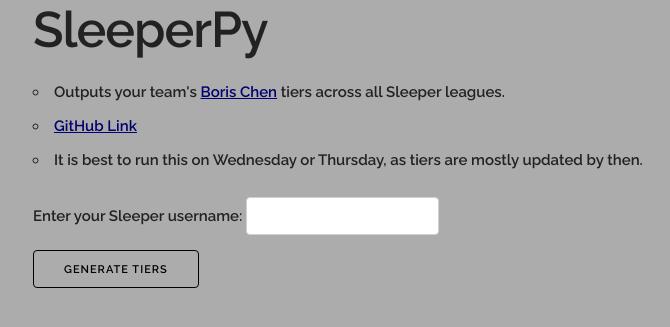
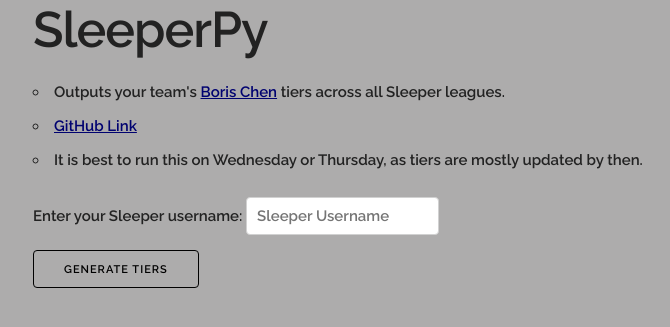
Before and after one commit to wbollock/sleeperPy, a PHP site: page / in a window 1280 px wide. Shown: the top 327 px of the page, without its empty margins (127-797 px from the left). Run offline with PHP 8.4, Linux system fonts and the light colour scheme; some libraries are stand-ins or nearby versions.

Commit message:
input validation

```diff
--- a/index.php
+++ b/index.php
@@ -47,7 +47,7 @@
     }
 
 
-    $username = $_POST['name'];
+    $username = htmlspecialchars($_POST['name']);
     $command = 'python3 sleeperPy.py '.$username;
     #$script = escapeshellcmd('python3 sleeperPy.py ').$username;
     #$output = shell_exec($command);
@@ -77,7 +77,9 @@
     <li>It is best to run this on Wednesday or Thursday, as tiers are mostly updated by then.</li>
 </ul>
 
-Enter your Sleeper username: <input type="text" name="name">
+Enter your Sleeper username: <input type="text" name="name" required placeholder="Sleeper Username" pattern="^\S+$"
+oninvalid="this.setCustomValidity('Username without spaces')"
+    oninput="this.setCustomValidity('')" >
 <br>
 <input type="submit" name="submit" value="Generate Tiers">
 
```
Also changed, not shown: 1 other file.
